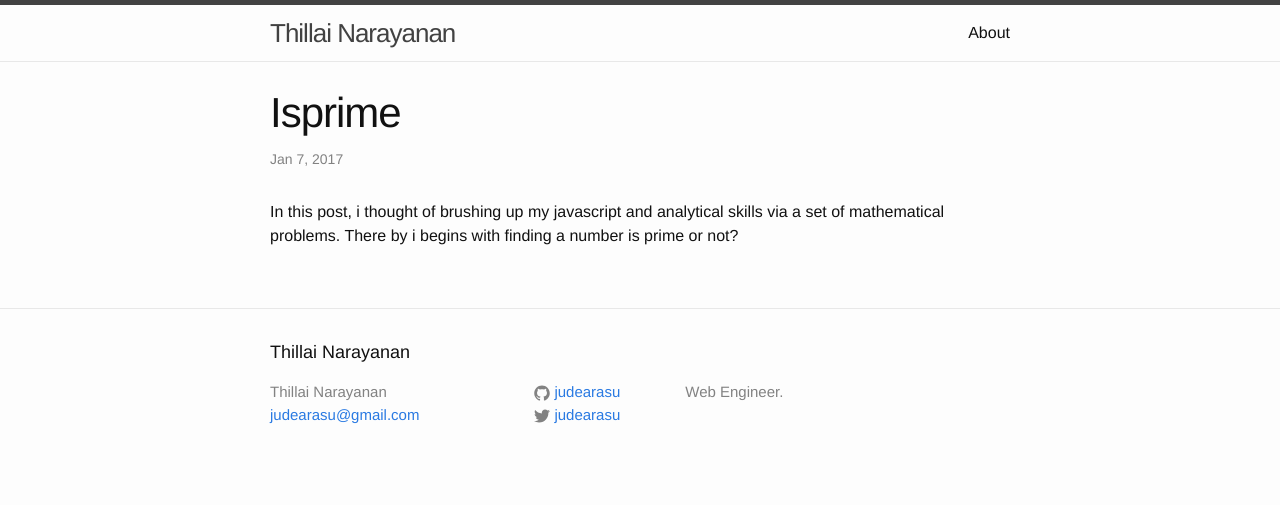
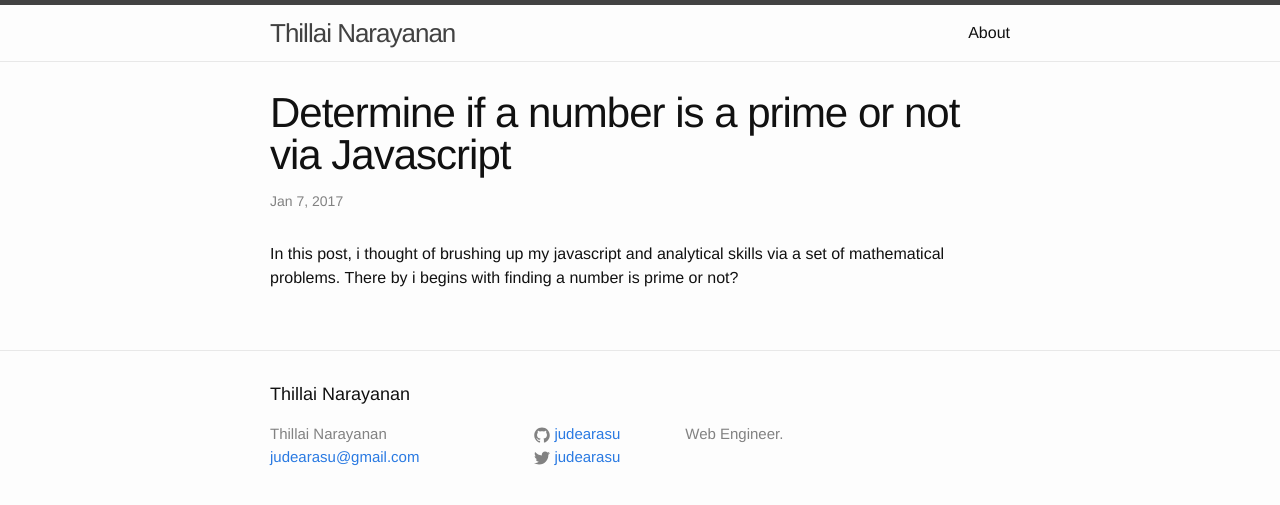
Before and after one commit to judearasu/blog, a Jekyll site: the page built from _posts/2017-01-07-isprime.markdown, in a window 1280 px wide. Shown: the top 505 px of the page. Built offline with Jekyll 4.4.1, drawn with Linux system fonts in a browser that asks for light colours; our own code applies the rules of GitHub Pages for plain Markdown files.

Commit message:
Update 2017-01-07-isprime.markdown

```diff
--- a/_posts/2017-01-07-isprime.markdown
+++ b/_posts/2017-01-07-isprime.markdown
@@ -1,2 +1,8 @@
+---
+layout: post
+title:  "Determine if a number is a prime or not via Javascript"
+date:   2017-01-07 10:36:56 -0400
+categories: prime algorithm maths
+---
 In this post, i thought of brushing up my javascript and analytical skills via a set of mathematical problems. There by i begins with finding
 a number is prime or not?
```
